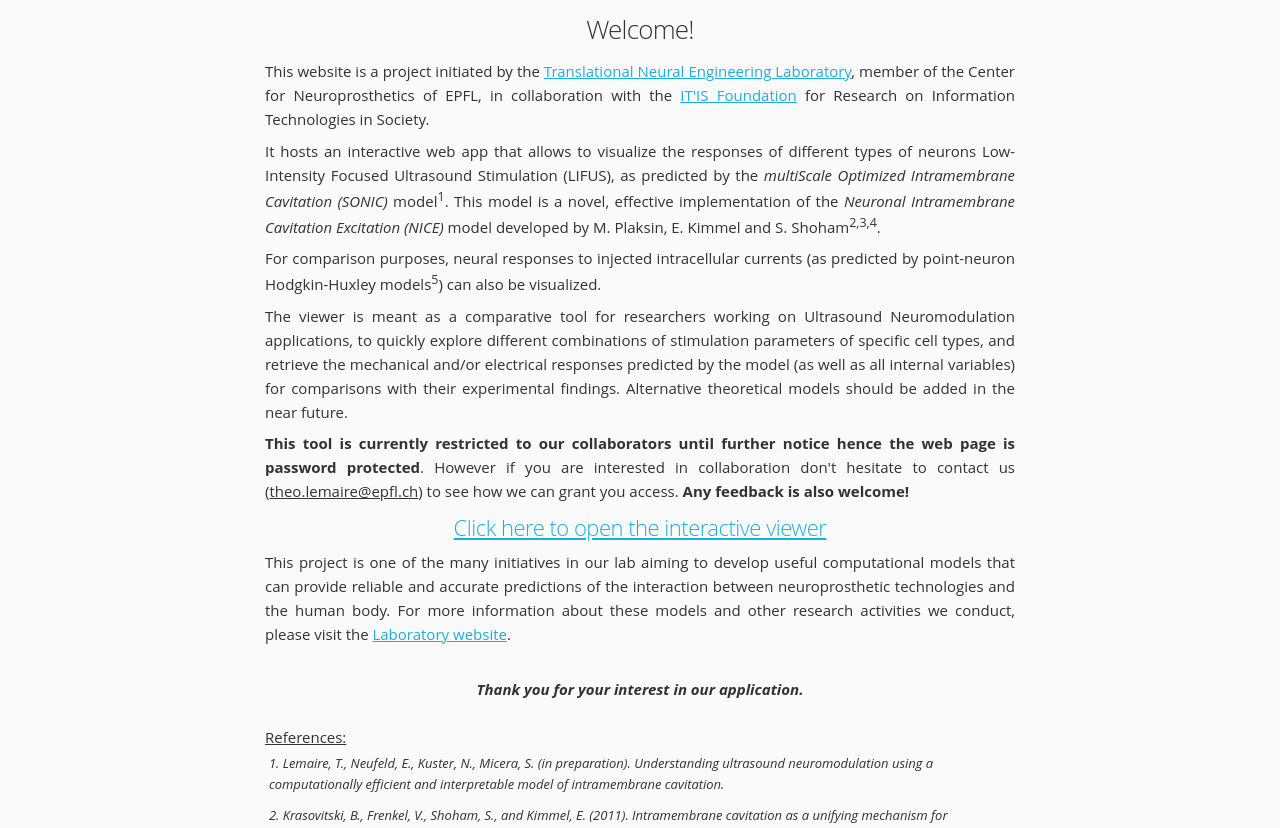
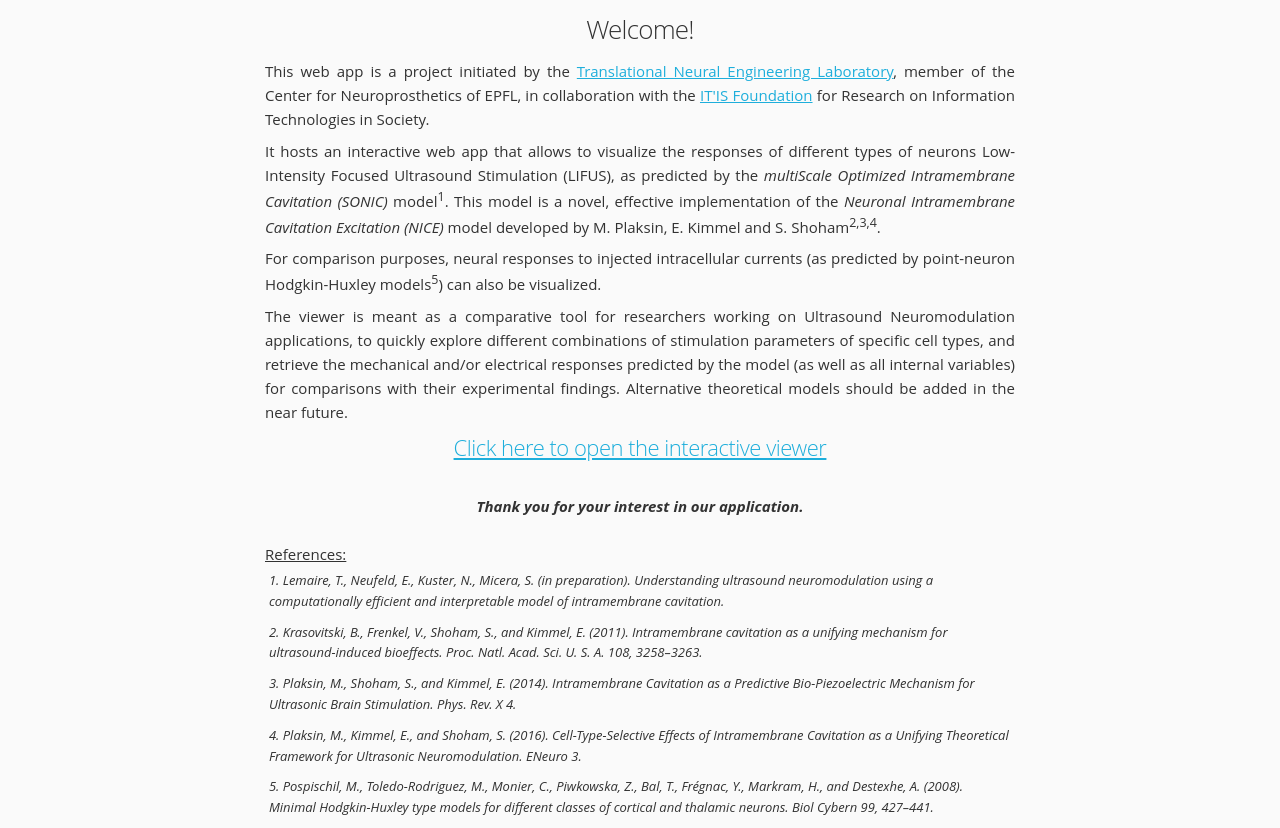
Before and after one commit to tjjlemaire/WebSONIC, a plain HTML site: page index.html in a window 1280 px wide. Shown: the part 239-1067 px from the top of the page. Drawn offline with Linux system fonts and the light colour scheme.

Commit message:
changed index.html (to be removed in the future...)

```diff
--- a/index.html
+++ b/index.html
@@ -34,7 +34,7 @@
 
 		<center><h4>Welcome!</h4></center>
 
-		<p>This website is a project initiated by the <a href="https://tne.epfl.ch">Translational Neural Engineering Laboratory</a>, member of the Center for Neuroprosthetics of EPFL, in collaboration with the <a href="https://www.itis.ethz.ch">IT'IS Foundation</a> for Research on Information Technologies in Society.</p>
+		<p>This web app is a project initiated by the <a href="https://tne.epfl.ch">Translational Neural Engineering Laboratory</a>, member of the Center for Neuroprosthetics of EPFL, in collaboration with the <a href="https://www.itis.ethz.ch">IT'IS Foundation</a> for Research on Information Technologies in Society.</p>
 
 		<p>It hosts an interactive web app that allows to visualize the responses of different types of neurons Low-Intensity Focused Ultrasound Stimulation (LIFUS), as predicted by the <i>multiScale Optimized Intramembrane Cavitation (SONIC)</i> model<sup>1</sup>. This model is a novel, effective implementation of the <i>Neuronal Intramembrane Cavitation Excitation (NICE)</i> model developed by M. Plaksin, E. Kimmel and S. Shoham<sup>2,3,4</sup>.</p>
 
@@ -42,11 +42,7 @@
 
 		<p>The viewer is meant as a comparative tool for researchers working on Ultrasound Neuromodulation applications, to quickly explore different combinations of stimulation parameters of specific cell types, and retrieve the mechanical and/or electrical responses predicted by the model (as well as all internal variables) for comparisons with their experimental findings. Alternative theoretical models should be added in the near future.</p>
 
-		<p><b>This tool is currently restricted to our collaborators until further notice hence the web page is password protected</b>. However if you are interested in collaboration don't hesitate to contact us (<u>theo.lemaire@epfl.ch</u>) to see how we can grant you access. <b>Any feedback is also welcome!</b></p>
-
 		<center><h5><a href="https://tnewebnice.epfl.ch/viewer">Click here to open the interactive viewer</a></h5></center>
-
-		<p>This project is one of the many initiatives in our lab aiming to develop useful computational models that can provide reliable and accurate predictions of the interaction between neuroprosthetic technologies and the human body. For more information about these models and other research activities we conduct, please visit the <a href="https://tne.epfl.ch">Laboratory website</a>.</p>
 
 		<br/>
 		<center><b><em>Thank you for your interest in our application.</em></b></center>
```
